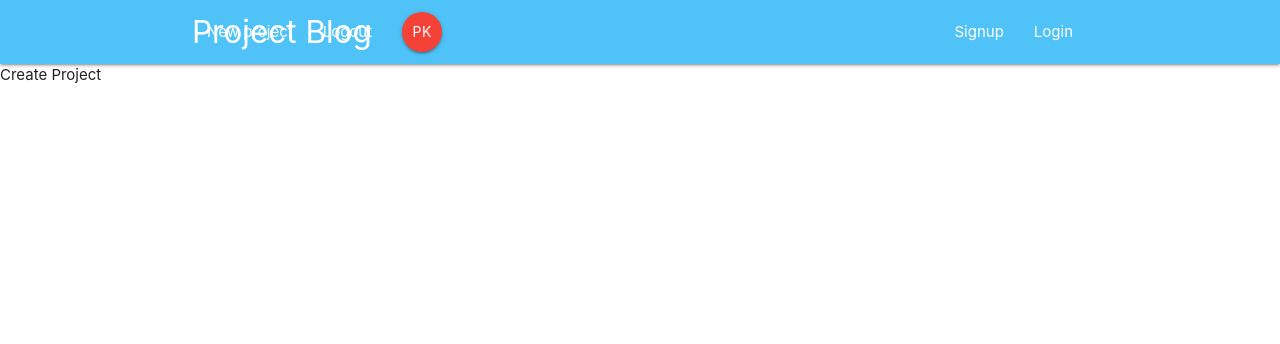
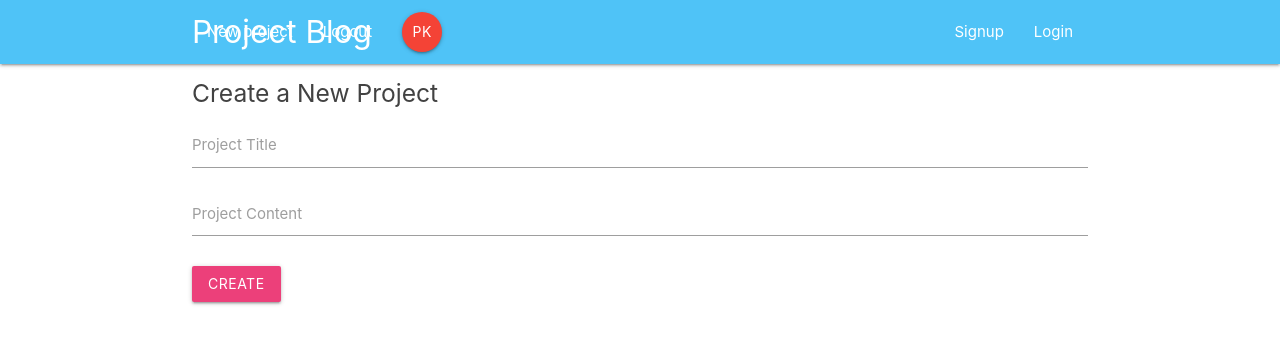
Before and after one commit to tandavala/vitari-projectos, a React (Create React App) app: page /create in a window 1280 px wide. Shown: the top 344 px of the page. Built offline with nearby package versions, Linux system fonts and the light colour scheme.

Commit message:
finishing version 4

```diff
--- a/src/Components/Projects/CreateProject.js
+++ b/src/Components/Projects/CreateProject.js
@@ -1,5 +1,53 @@
-import React from "react";
+import React, { Component } from "react";
+import { connect } from "react-redux";
+import { createProject } from "../../store/actions/projectActions";
+import { Redirect } from "react-router-dom";
 
-export default function CreateProjet() {
-  return <div>Create Project</div>;
+class CreateProject extends Component {
+  state = {
+    title: "",
+    content: ""
+  };
+  handleChange = e => {
+    this.setState({
+      [e.target.id]: e.target.value
+    });
+  };
+  handleSubmit = e => {
+    e.preventDefault();
+    // console.log(this.state);
+    this.props.createProject(this.state);
+  };
+  render() {
+    return (
+      <div className="container">
+        <form className="white" onSubmit={this.handleSubmit}>
+          <h5 className="grey-text text-darken-3">Create a New Project</h5>
+          <div className="input-field">
+            <input type="text" id="title" onChange={this.handleChange} />
+            <label htmlFor="title">Project Title</label>
+          </div>
+          <div className="input-field">
+            <textarea
+              id="content"
+              className="materialize-textarea"
+              onChange={this.handleChange}
+            ></textarea>
+            <label htmlFor="content">Project Content</label>
+          </div>
+          <div className="input-field">
+            <button className="btn pink lighten-1">Create</button>
+          </div>
+        </form>
+      </div>
+    );
+  }
 }
+
+const mapDispatchToProps = dispatch => {
+  return {
+    createProject: project => dispatch(createProject(project))
+  };
+};
+
+export default connect(null, mapDispatchToProps)(CreateProject);
--- a/src/index.js
+++ b/src/index.js
@@ -3,12 +3,13 @@ import ReactDOM from "react-dom";
 import "./index.css";
 import App from "./App";
 
-import { createStore } from "redux";
+import { createStore, applyMiddleware } from "redux";
 import { Provider } from "react-redux";
+import thunk from "redux-thunk";
 
 import rootReducer from "./store/reducers/rootReducer";
 
-const store = createStore(rootReducer);
+const store = createStore(rootReducer, applyMiddleware(thunk));
 
 ReactDOM.render(
   <Provider store={store}>
--- /dev/null
+++ b/src/store/actions/actionsType.js
@@ -0,0 +1,6 @@
+export const AUTH_START = "AUTH_START";
+export const AUTH_END = "AUTH_END";
+export const AUTH_SUCCESS = "AUTH_SUCCESS";
+export const AUTH_FAIL = "AUTH_FAIL";
+
+export const CREATE_PROJECT = "CREATE_PROJECT";
--- /dev/null
+++ b/src/store/actions/index.js
@@ -0,0 +1 @@
+export { createProject } from "./projectActions";
--- a/src/store/actions/projectActions.js
+++ b/src/store/actions/projectActions.js
@@ -1,5 +1,7 @@
+import * as actions from "./actionsType";
+
 export const createProject = project => {
   return (dispatch, getState) => {
-    dispatch({ type: "CREATE_PROJECT", project });
+    dispatch({ type: "CREATE_PROJECT_SUCCESS", project });
   };
 };
--- a/src/store/reducers/projectReducer.js
+++ b/src/store/reducers/projectReducer.js
@@ -1,3 +1,5 @@
+import * as actions from "../actions/actionsType";
+
 const initState = {
   //projects data
   projects: [
@@ -7,12 +9,14 @@ const initState = {
   ]
 };
 
-const projectReducer = (state = initState, action) => {
-  switch (action.type) {
-    case "CREATE_PROJECT":
-      console.log("Create project", action.project);
+const projectReducer = (state = initState, { type, project }) => {
+  switch (type) {
+    case "CREATE_PROJECT_SUCCESS":
+      console.log("create project success", project);
+      return state;
+    default:
+      return state;
   }
-  return state;
 };
 
 export default projectReducer;
```
